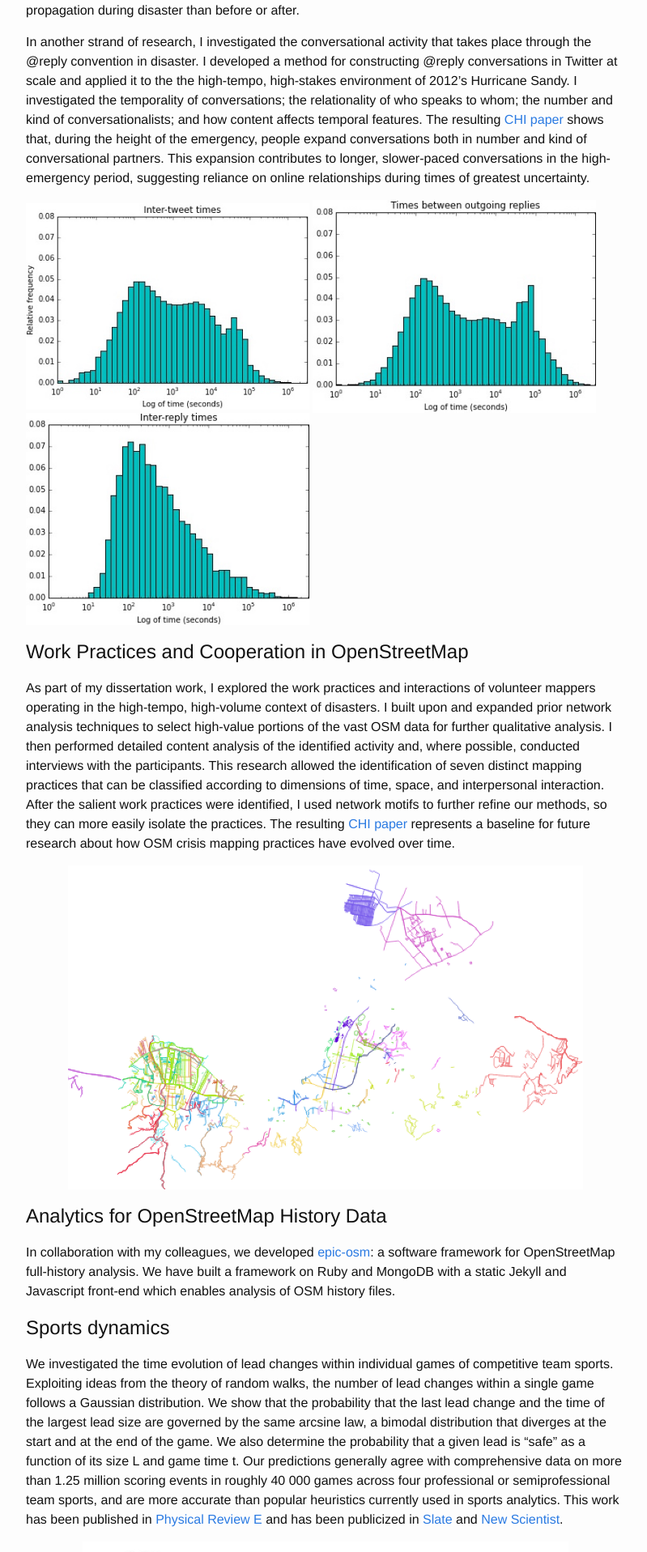
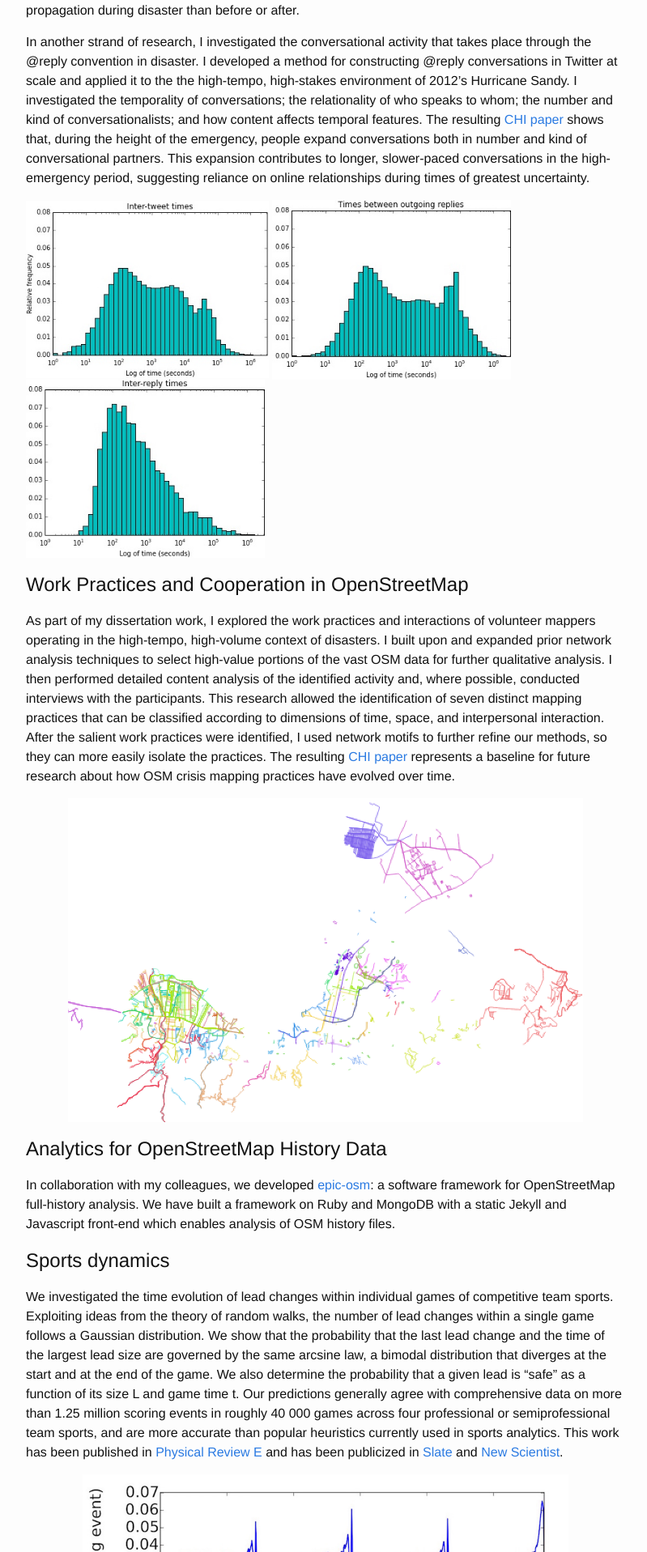
Before and after one commit to marinkala/marinkala.github.com, a Jekyll site: the page built from projects.md, in a window 1280 px wide. Shown: the part 1303-3220 px from the top of the page at 81% size, without its empty margins (238-1037 px from the left). Built offline with Jekyll 4.4.1, drawn with Linux system fonts in a browser that asks for light colours.

Commit message:
tweaking image size

```diff
--- a/projects.md
+++ b/projects.md
@@ -31,9 +31,9 @@
 In another strand of research, I investigated the conversational activity that takes place through the @reply convention in disaster. I developed a method for constructing @reply conversations in Twitter at scale and applied it to the the high-tempo, high-stakes environment of 2012's Hurricane Sandy. I investigated the temporality of conversations; the relationality of who speaks to whom; the number and kind of conversationalists; and how content affects temporal features. The resulting [CHI paper](https://dl.acm.org/citation.cfm?id=3173658) shows that, during the height of the emergency, people expand conversations both in number and kind of conversational partners. This expansion contributes to longer, slower-paced conversations in the high-emergency period, suggesting reliance on online relationships during times of greatest uncertainty.
 
 <p float="left">
-  <img src="/assets/intertweetTime.jpg" width="350" />
-  <img src="/assets/outReplyTime.jpg" width="350" />
-  <img src="/assets/InterreplyTime.jpg" width="350" />
+  <img src="/assets/intertweetTime.jpg" width="300" />
+  <img src="/assets/outReplyTime.jpg" width="295" />
+  <img src="/assets/InterreplyTime.jpg" width="295" />
 </p>
 
 ## Work Practices and Cooperation in OpenStreetMap
```
